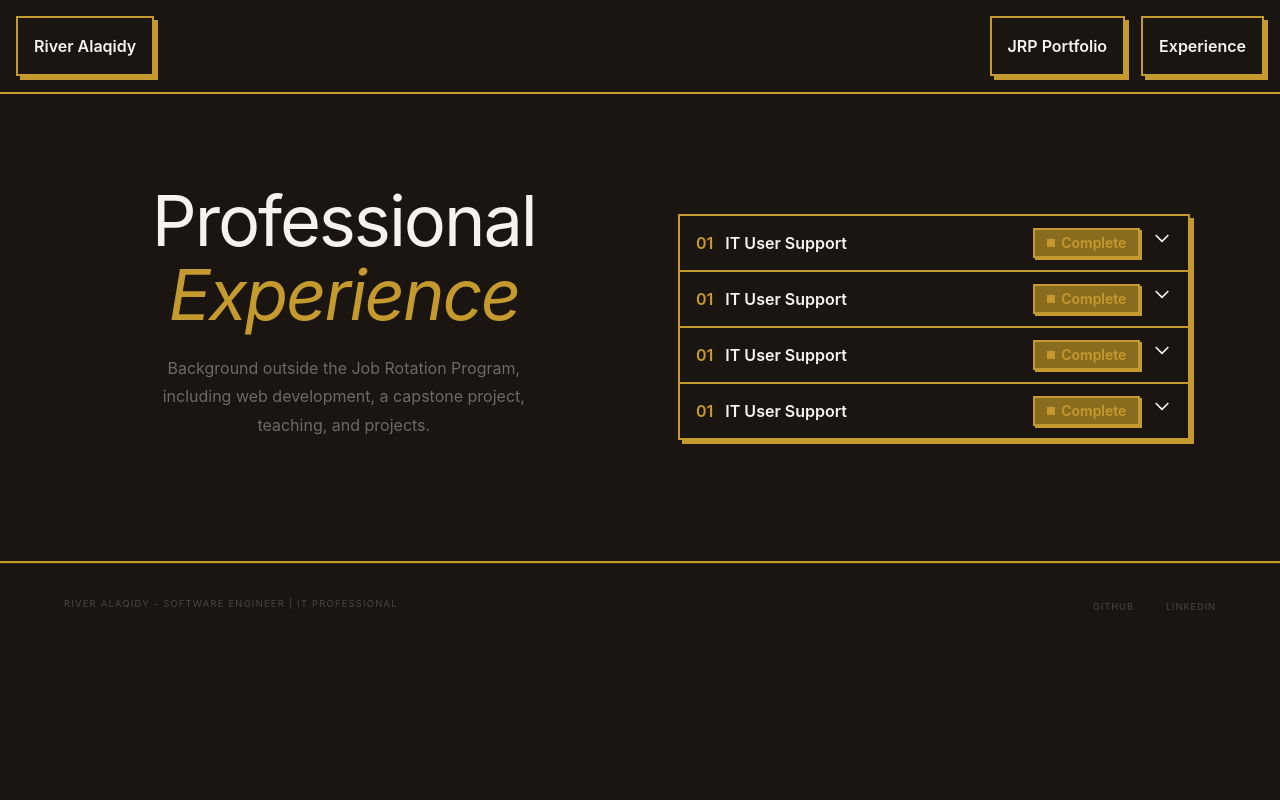
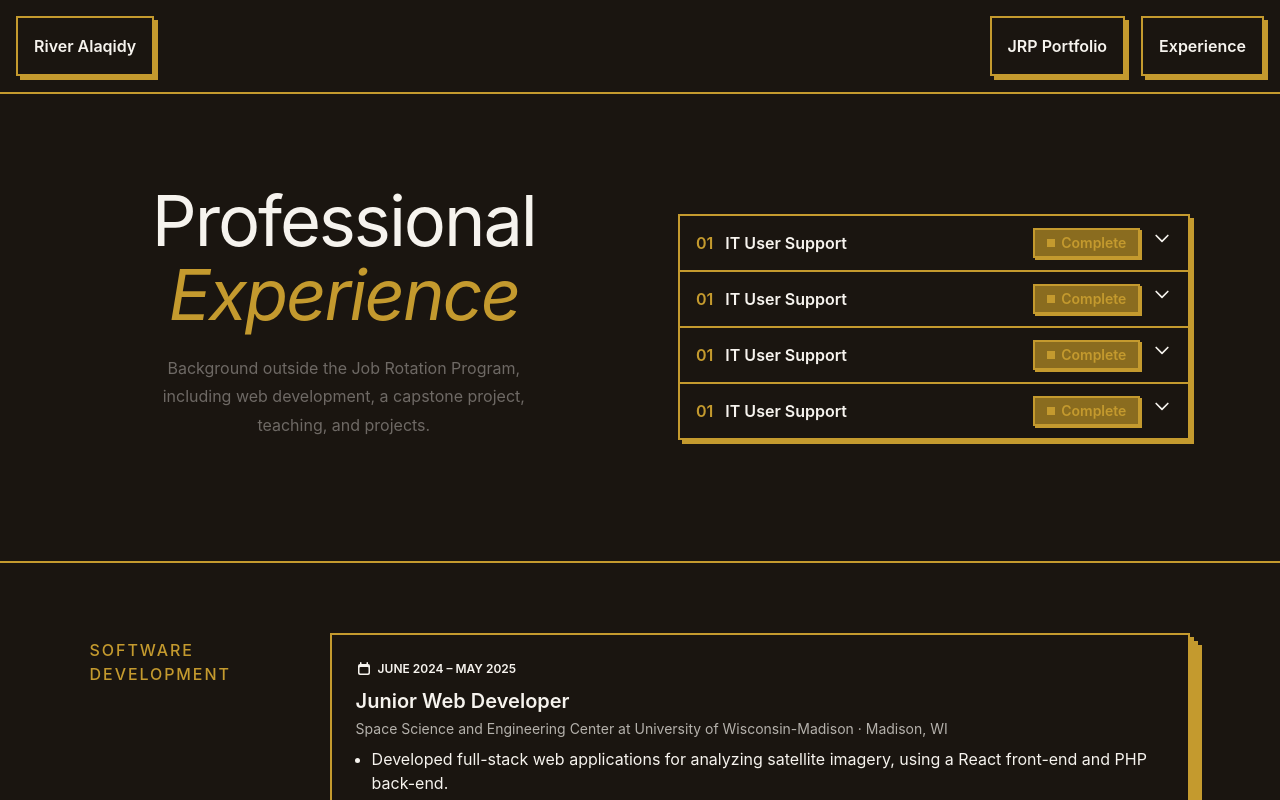
Before and after one commit to river-alaqidy/portfolio, a React (Vite) app: page / in a window 1280 px wide. Both pictures are taken after a click on the tab "Experience". Shown: the top 800 px of the page. Built offline with nearby package versions, Linux system fonts and the light colour scheme.

Commit message:
experience cards made

```diff
--- a/src/components/ExpPanel.jsx
+++ b/src/components/ExpPanel.jsx
@@ -1,3 +1,76 @@
+import experience from "../data/exp";
+
+
+function ExpEntry({ entry }) {
+    return (
+        <div className="transition-color duration-200 block border-2 border-amber bg-off-dark text-off-white p-4 shadow-[4px_4px_0_0,8px_8px_0_0,12px_12px_0_0] shadow-amber hover:translate-3 hover:bg-amber-dark hover:shadow-none hover:text-off-white sm:p-6">
+            <span className="inline-flex items-center gap-1.5">
+                <svg
+                    aria-hidden="true"
+                    xmlns="http://www.w3.org/2000/svg"
+                    viewBox="0 0 16 16"
+                    fill="currentColor"
+                    className="size-4"
+                >
+                    <path
+                        fillRule="evenodd"
+                        d="M4 1.75a.75.75 0 0 1 1.5 0V3h5V1.75a.75.75 0 0 1 1.5 0V3a2 2 0 0 1 2 2v7a2 2 0 0 1-2 2H4a2 2 0 0 1-2-2V5a2 2 0 0 1 2-2V1.75ZM4.5 6a1 1 0 0 0-1 1v4.5a1 1 0 0 0 1 1h7a1 1 0 0 0 1-1V7a1 1 0 0 0-1-1h-7Z"
+                        clipRule="evenodd"
+                    />
+                </svg>
+
+                <time className="text-xs/none font-semibold uppercase">
+                    {entry.dates}
+                </time>
+            </span>
+
+            <h3 className="mt-1 text-xl font-semibold">
+                {entry.title}
+            </h3>
+
+            <p className="mt-1 text-sm text-off-white/70">
+                {entry.org} · {entry.location}
+            </p>
+
+            <ul className="mt-2 list-disc pl-4 space-y-1 text-pretty">
+                {entry.bullets.map((bullet, i) => (
+                    <li key={i}>{bullet}</li>
+                ))}
+            </ul>
+
+            <div className="mt-10 flex flex-wrap gap-2">
+                {entry.skills.map((skill, i) => (
+                    <span
+                        key={i}
+                        className="border-2 border-amber bg-amber-dark px-3 py-1.5 text-sm/none font-semibold text-off-white shadow-[2px_2px_0_0] shadow-amber"
+                    >
+                        {skill}
+                    </span>
+                ))}
+            </div>
+        </div>
+    );
+}
+
+function ExpSection({ entry }) {
+    const id = entry.section.toLowerCase().replace(/\s+/g, "-");
+    return (
+        <section
+          id={id}
+          className="border-b-2 border-amber px-[clamp(2rem,7vw,7rem)] py-[clamp(3rem,5.5vw,5.5rem)]"
+        >
+          <div className="flex gap-[2rem] md:gap-[5rem] items-start">
+            <p className="w-[10rem] shrink-0 text-[1rem] tracking-[0.12em] uppercase font-medium text-amber pt-[0.3rem]">
+              {entry.section}
+            </p>
+
+            <div className="flex-1">
+              <ExpEntry entry={entry} />
+            </div>
+          </div>
+        </section>
+    )
+}
 
 
 function ExpHero() {
@@ -179,6 +252,9 @@ function ExpHero() {
 function ExpPanel() {
     return <div>
         <ExpHero/>
+        {experience.map((entry, i) => (
+            <ExpSection key={i} entry={entry} />
+        ))}
     </div>
     //  return <div className="flex px-20 gap-20 pt-20">
     //     <a
@@ -194,13 +270,13 @@ function ExpPanel() {
     //             className="size-4"
     //             >
     //             <path
-    //                 fill-rule="evenodd"
+    //                 fillRule="evenodd"
     //                 d="M4 1.75a.75.75 0 0 1 1.5 0V3h5V1.75a.75.75 0 0 1 1.5 0V3a2 2 0 0 1 2 2v7a2 2 0 0 1-2 2H4a2 2 0 0 1-2-2V5a2 2 0 0 1 2-2V1.75ZM4.5 6a1 1 0 0 0-1 1v4.5a1 1 0 0 0 1 1h7a1 1 0 0 0 1-1V7a1 1 0 0 0-1-1h-7Z"
-    //                 clip-rule="evenodd"
+    //                 clipRule="evenodd"
     //             />
     //             </svg>
 
-    //             <time datetime="2025-04-01" className="text-xs/none font-semibold uppercase">
+    //             <time dateTime="2025-04-01" className="text-xs/none font-semibold uppercase">
     //             April 1, 2025
     //             </time>
     //         </span>
@@ -227,13 +303,13 @@ function ExpPanel() {
     //             className="size-4"
     //             >
     //             <path
-    //                 fill-rule="evenodd"
+    //                 fillRule="evenodd"
     //                 d="M4 1.75a.75.75 0 0 1 1.5 0V3h5V1.75a.75.75 0 0 1 1.5 0V3a2 2 0 0 1 2 2v7a2 2 0 0 1-2 2H4a2 2 0 0 1-2-2V5a2 2 0 0 1 2-2V1.75ZM4.5 6a1 1 0 0 0-1 1v4.5a1 1 0 0 0 1 1h7a1 1 0 0 0 1-1V7a1 1 0 0 0-1-1h-7Z"
-    //                 clip-rule="evenodd"
+    //                 clipRule="evenodd"
     //             />
     //             </svg>
 
-    //             <time datetime="2025-04-01" className="text-xs/none font-semibold uppercase">
+    //             <time dateTime="2025-04-01" className="text-xs/none font-semibold uppercase">
     //             April 1, 2025
     //             </time>
     //         </span>
--- /dev/null
+++ b/src/data/exp.js
@@ -0,0 +1,44 @@
+const experience = [
+  {
+    section: "Software Development",
+    title: "Junior Web Developer",
+    dates: "June 2024 – May 2025",
+    org: "Space Science and Engineering Center at University of Wisconsin-Madison",
+    location: "Madison, WI",
+    skills: ["JavaScript", "React", "PHP", "SQL", "UI/UX", "Figma", "Relational Databases"],
+    bullets: [
+      "Developed full-stack web applications for analyzing satellite imagery, using a React front-end and PHP back-end.",
+      "Built relational databases using SQL, enabling efficient storage and organization of large sets of imagery data.",
+      "Created interactive and intuitive UI / UX software designs with Figma, focusing on ease of use and accessibility.",
+      "Engineered a volcanic ash cloud classifier allowing researchers to categorize satellite imagery to train AI models.",
+    ],
+  },
+  {
+    section: "AI Recommendation Engine",
+    title: "Software Developer – Capstone Project",
+    dates: "January 2025 – April 2025",
+    org: "PBS Wisconsin: AI Recommendation Engine",
+    location: "Madison, WI",
+    skills: ["AWS", "AWS Personalize", "S3", "Lambda", "API Gateway", "Glue", "Step Functions", "JavaScript", "React", "PHP", "Agile/Scrum"],
+    bullets: [
+      "Built an AI recommendation engine for PBS Wisconsin's streaming site to support a personalized user experience.",
+      "Integrated AWS services (Personalize, S3, Lambda, API Gateway, Glue, Step Functions) into a React and PHP site to generate and update suggestions as media catalog grows.",
+      "Collaborated in a four-person agile team, following scrum methodology to deliver iterative updates and meet weekly milestones.",
+    ],
+  },
+  {
+    section: "Teaching",
+    title: "Peer Mentor",
+    dates: "September 2024 – April 2025",
+    org: "CS571 – Building User Interfaces, University of Wisconsin-Madison",
+    location: "Madison, WI",
+    skills: ["HTML", "CSS", "JavaScript", "React", "React Native", "UI/UX Heuristics"],
+    bullets: [
+      "Assisted students in office hours with front-end development coursework including: HTML, CSS, JavaScript, React, and React Native.",
+      "Guided students to follow user-centered design principles, heuristics, and methods for building web, mobile, and voice user interfaces (VUIs).",
+      "Facilitated a positive learning environment for a course with 300+ students.",
+    ],
+  },
+];
+
+export default experience;
```
